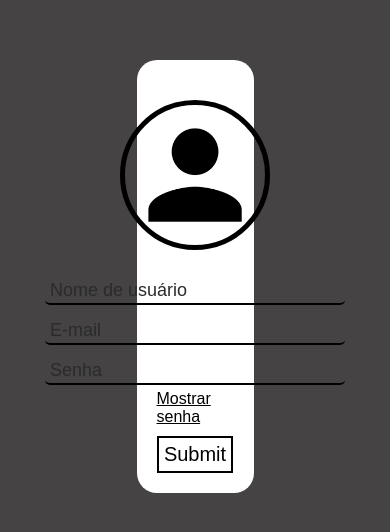
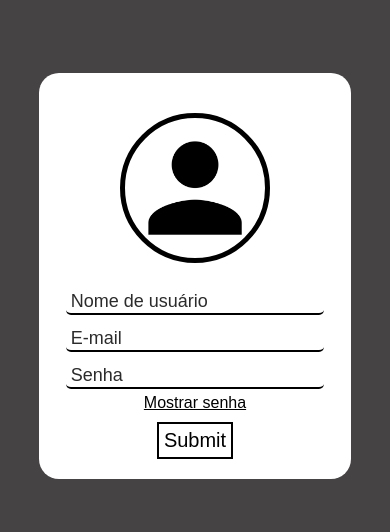
Before and after one commit to MathuCardoso/imgFilePreview, a plain HTML site: page index.html in a window 390 px wide. Shown: the part 146-678 px from the top of the page. Drawn offline with Linux system fonts and the light colour scheme.

Commit message:
Add files via upload

```diff
--- a/style.css
+++ b/style.css
@@ -29,7 +29,7 @@ form{
 }
 
 .form {
-    width: 30%;
+    width: 30vw;
     display: flex;
     flex-direction: column;
     align-items: center;
@@ -104,3 +104,16 @@ form{
     color: white;
     border: 2px solid white;
 }
+
+@media screen and (max-width:768px){
+
+    .form {
+        width: 80vw;
+    }
+
+    .inps {
+        width: 95%;
+        font-size: 16px;
+    }
+
+}
```
